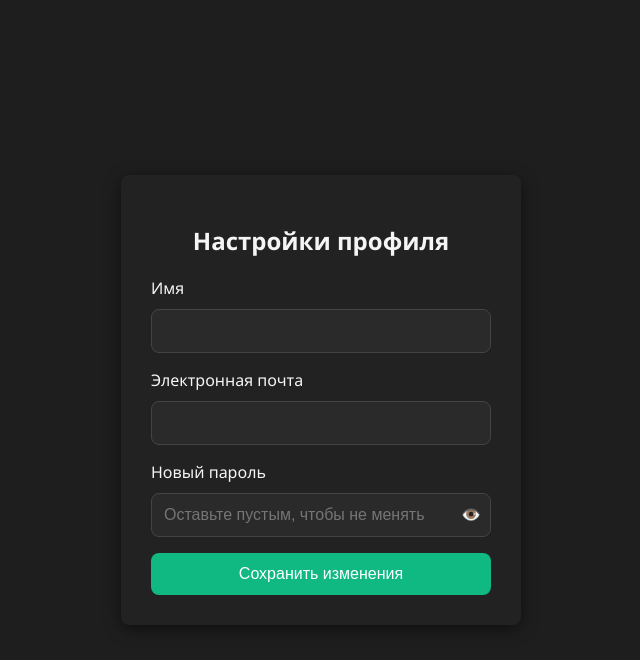
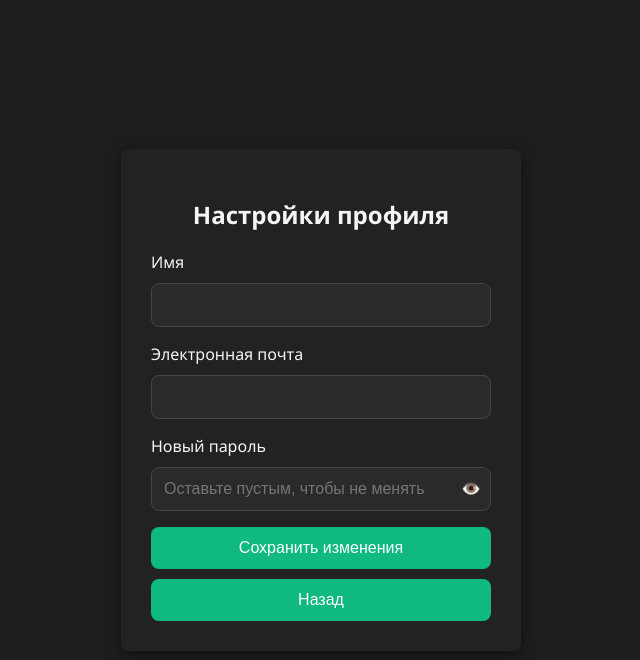
Before and after one commit to Pro100kir2/Present-for-Vasya, a Flask app: template templates/setting.html in a window 1280 px wide. Shown: the top 660 px of the page, without its empty margins (319-959 px from the left). Run offline with Flask 3, Linux system fonts and the light colour scheme; the template is opened without the code that fills it, so the values that code supplies are empty.

Commit message:
add button back and add icon for localhost

```diff
--- a/templates/login.html
+++ b/templates/login.html
@@ -5,6 +5,7 @@
   <meta name="viewport" content="width=device-width, initial-scale=1.0" />
   <title>Вход</title>
   <link rel="shortcut icon" href="https://www.v-isa.ru/favicon.ico" type="image/x-icon" />
+  <link rel="icon" href="../static2/favicon.ico" type="image/x-icon" />
   <style>
     :root {
       --bg: #1e1e1e;
--- a/templates/register.html
+++ b/templates/register.html
@@ -5,6 +5,7 @@
   <meta name="viewport" content="width=device-width, initial-scale=1.0" />
   <title>Регистрация</title>
   <link rel="shortcut icon" href="https://www.v-isa.ru/favicon.ico" type="image/x-icon" />
+  <link rel="icon" href="../static2/favicon.ico" type="image/x-icon" />
   <style>
     :root {
       --bg: #1e1e1e;
--- a/templates/setting.html
+++ b/templates/setting.html
@@ -5,6 +5,7 @@
   <meta charset="UTF-8" />
   <meta name="viewport" content="width=device-width, initial-scale=1.0" />
   <title>Настройки профиля</title>
+  <link rel="icon" href="../static2/favicon.ico" type="image/x-icon" />
   <link rel="shortcut icon" href="https://www.v-isa.ru/favicon.ico" type="image/x-icon" />
     <style>
     :root {
@@ -130,8 +131,12 @@
         <input type="password" id="password" name="password" placeholder="Оставьте пустым, чтобы не менять" />
         <span id="eye-icon" class="eye-icon" onclick="togglePassword()">👁️</span>
       </div>
-
-      <button type="submit">Сохранить изменения</button>
+      <div>
+        <button type="submit">Сохранить изменения</button>
+      </div>
+      <div style="margin-top: 10px;">
+        <button type="submit">Назад</button>
+      </div>
     </form>
   </div>
 
```
